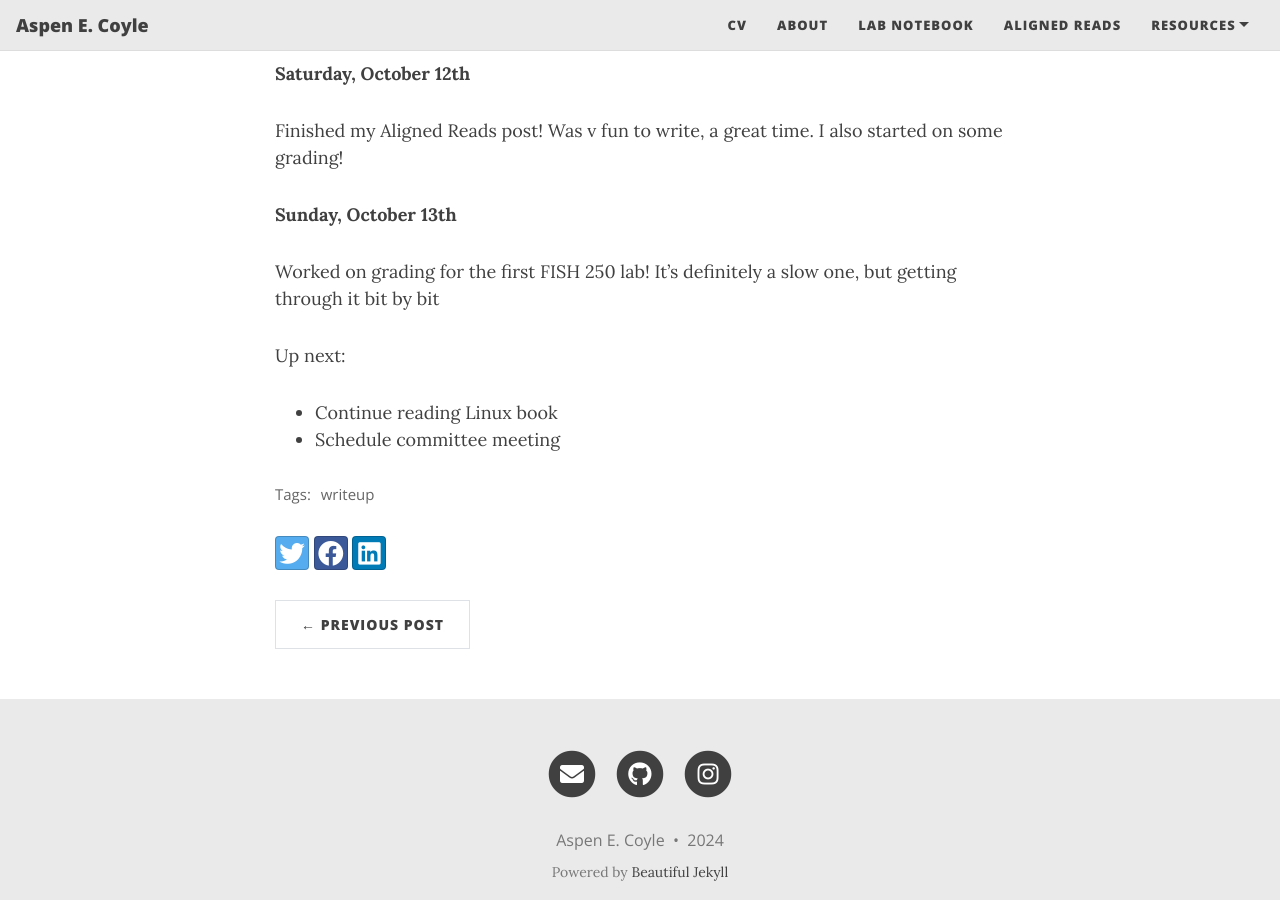
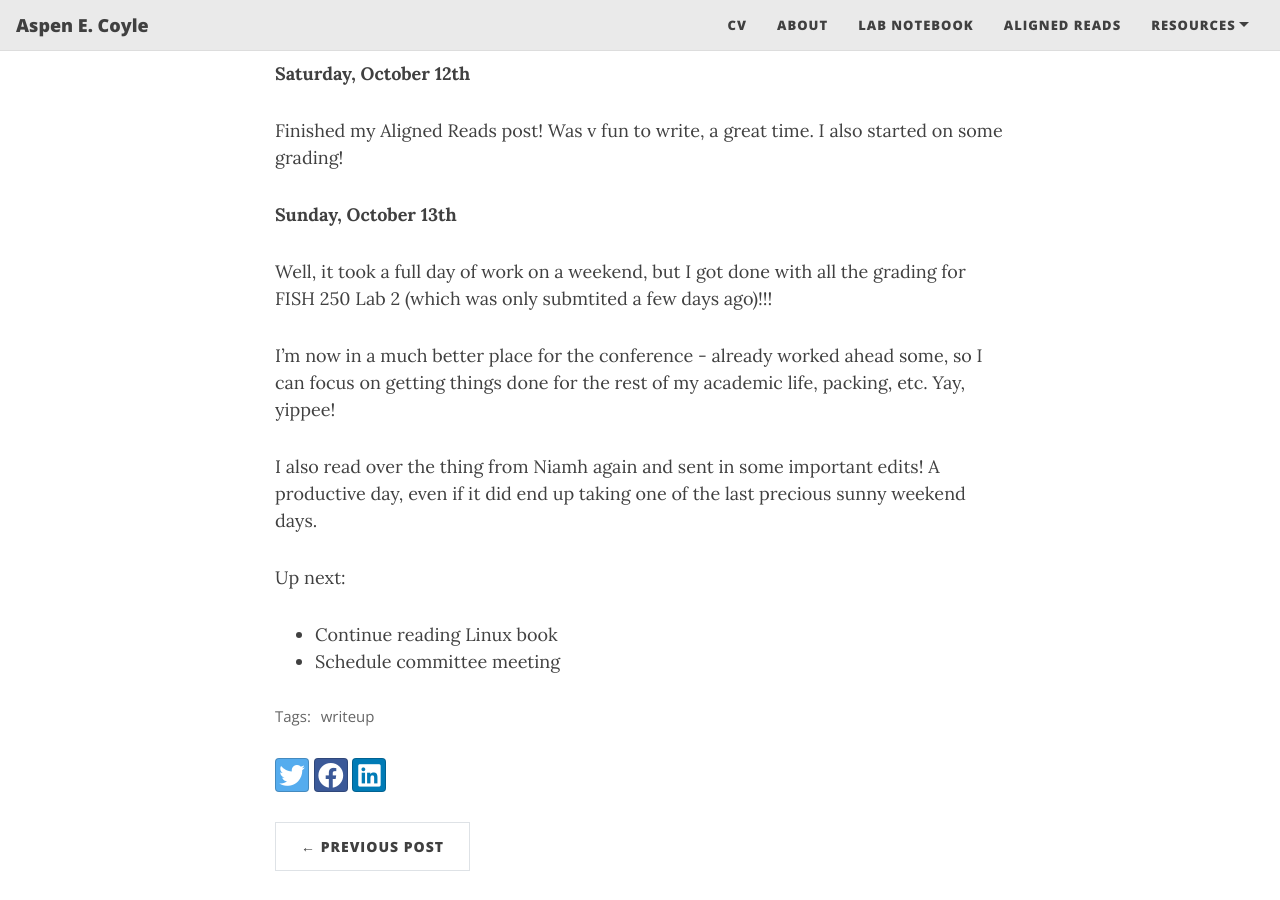
Before and after one commit to aspencoyle/aspencoyle.github.io, a Jekyll site: the page built from _posts/2024-10-01-October_posts.md, in a window 1280 px wide and 900 px high, scrolled down 4951 px. Built offline with Jekyll 4.4.1, drawn with Linux system fonts in a browser that asks for light colours; nearby versions of some CDN libraries.

Commit message:
new notebook post

```diff
--- a/_posts/2024-10-01-October_posts.md
+++ b/_posts/2024-10-01-October_posts.md
@@ -135,7 +135,11 @@ Finished my Aligned Reads post! Was v fun to write, a great time. I also started
 
 **Sunday, October 13th**
 
-Worked on grading for the first FISH 250 lab! It's definitely a slow one, but getting through it bit by bit
+Well, it took a full day of work on a weekend, but I got done with all the grading for FISH 250 Lab 2 (which was only submtited a few days ago)!!!
+
+I'm now in a much better place for the conference - already worked ahead some, so I can focus on getting things done for the rest of my academic life, packing, etc. Yay, yippee!
+
+I also read over the thing from Niamh again and sent in some important edits! A productive day, even if it did end up taking one of the last precious sunny weekend days.
 
 Up next:
 - Continue reading Linux book
```
